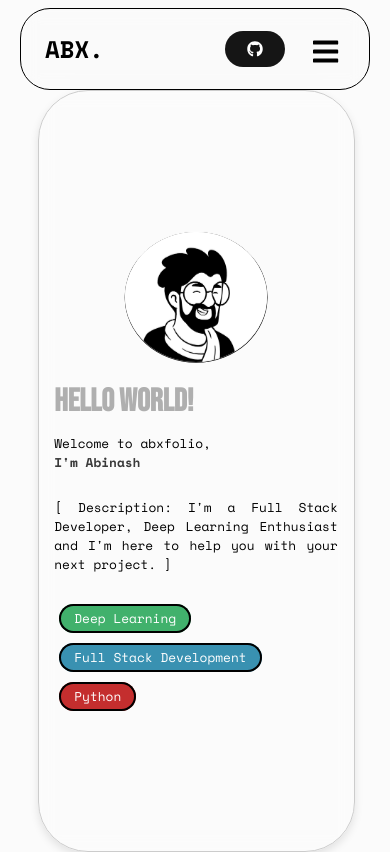
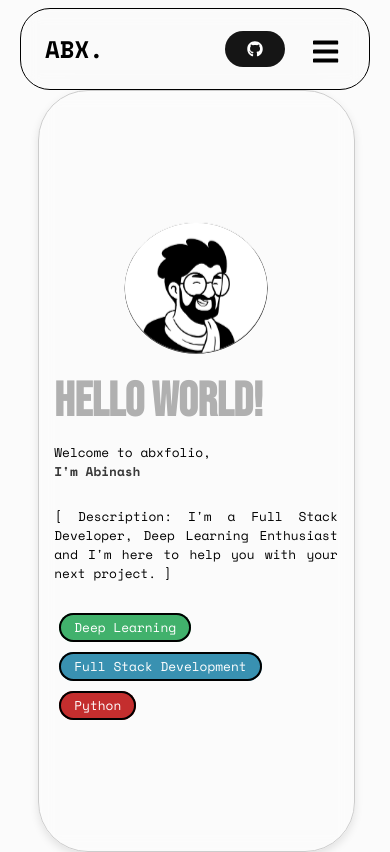
Before and after one commit to AbiXnash/abxfolio, a React (Vite) app: page / in a window 390 px wide. Shown: the top 852 px of the page. Built offline with nearby package versions, Linux system fonts and the light colour scheme.

Commit message:
feat: refactor App component to include BrowserRouter and update About page styles

```diff
--- a/src/App.tsx
+++ b/src/App.tsx
@@ -10,6 +10,7 @@ import './App.scss';
 import Navbar from './components/Header/Navbar/Navbar';
 import Sidebar from './components/Header/Sidebar/Sidebar';
 import './Loader.scss'; // Import CSS for the loader
+import { BrowserRouter } from "react-router-dom";
 
 const Loader = () => {
   return <div className="loader-container">
@@ -53,7 +54,7 @@ const App = () => {
         loadComponents();
     }, []); // Runs once when the component mounts
 
-    return (
+    return <BrowserRouter>
         <div className='no-select'>
             {loading ? (
                 <Loader />
@@ -71,7 +72,7 @@ const App = () => {
                 </>
             )}
         </div>
-    );
+        </BrowserRouter>
 };
 
 export default App;
--- a/src/index.scss
+++ b/src/index.scss
@@ -54,6 +54,7 @@ body {
 }
 
 h1 {
+	margin-bottom: 20px;
 	font-family: 'Bebas Neue', sans-serif;
 	font-weight: 700;
 	text-transform: uppercase;
@@ -129,7 +130,7 @@ h3 {
 	}
 
 	h1 {
-		font-size: 3rem;
+		font-size: 4rem;
 	}
 
 	h2 {
@@ -166,7 +167,7 @@ h3 {
 	}
 
 	h1 {
-		font-size: 2.5rem;
+		font-size: 3rem;
 	}
 
 	h2 {
@@ -203,7 +204,7 @@ h3 {
 	}
 
 	h1 {
-		font-size: 2rem;
+		font-size: 3rem;
 	}
 
 	h2 {
--- a/src/main.tsx
+++ b/src/main.tsx
@@ -1,13 +1,10 @@
 import { StrictMode } from 'react'
 import { createRoot } from 'react-dom/client'
-import { BrowserRouter } from "react-router-dom";
 import App from './App.tsx'
 import './index.scss'
 
 createRoot(document.getElementById('root')!).render(
   <StrictMode>
-    <BrowserRouter>
-			<App />
-		</BrowserRouter>
+		<App />
   </StrictMode>,
 )
```
Also changed, not shown: src/pages/About/About.scss (+1 -7 lines).
